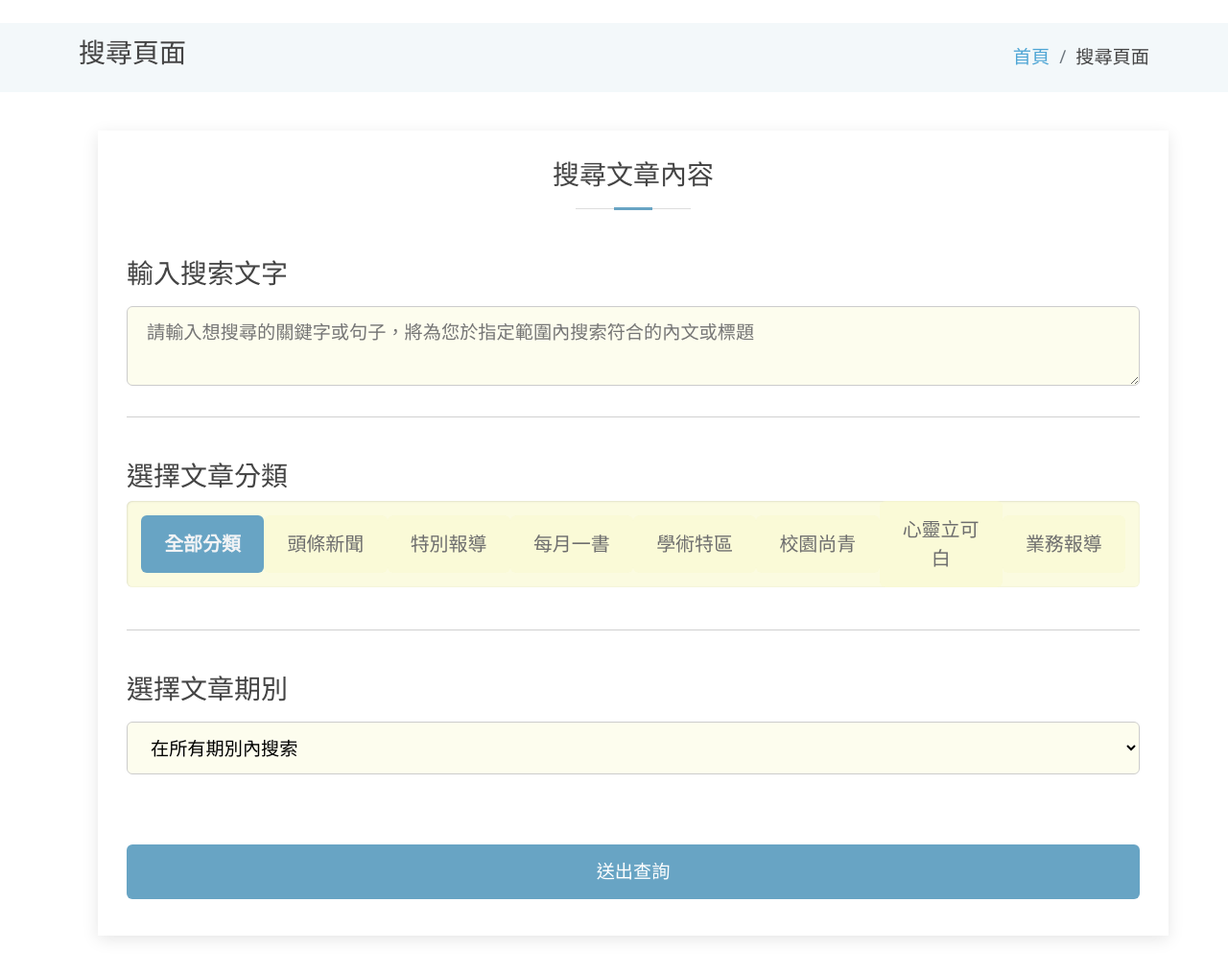
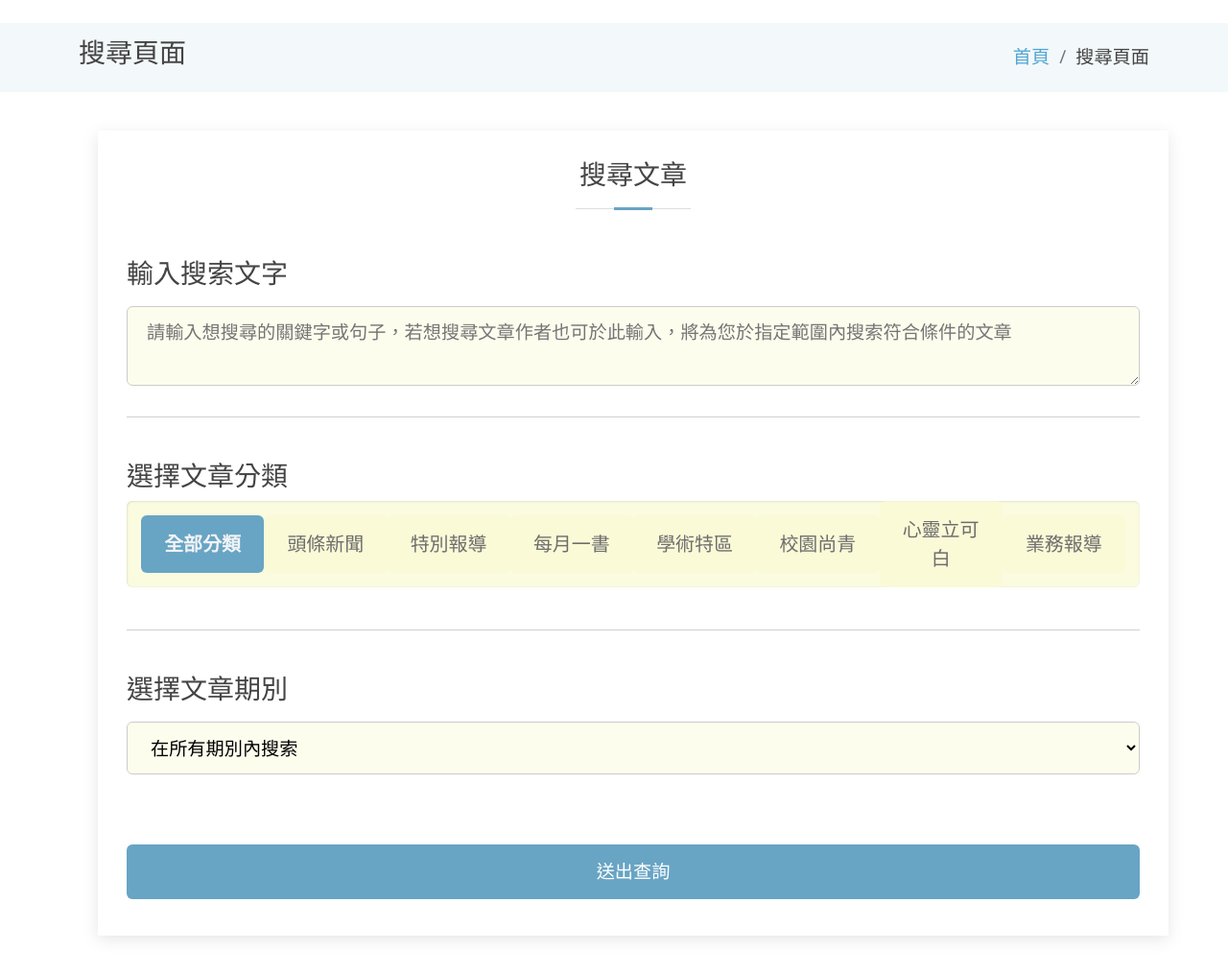
Before and after one commit to luckypig3400/Ntunhs_RWD_Periodical_e-News_System, a PHP site: page /eNewsBackend/views/search.php in a window 1280 px wide. Shown: the part 56-1071 px from the top of the page at 96% size. Run offline with PHP 8.4, Linux system fonts and the light colour scheme; data comes from the database, SQL or seed files in the repository; data that the repository does not hold is empty; some libraries are stand-ins or nearby versions.

Commit message:
feat: enable Search Page search article writer

```diff
--- a/model/searchDatabase.php
+++ b/model/searchDatabase.php
@@ -12,7 +12,7 @@ function searchDatabase($searchKeyword, $searchCategory, $searchPeriod)
         $conn = new PDO("mysql:host=$servername;dbname=$dbname", $username, $password);
         $conn->setAttribute(PDO::ATTR_ERRMODE, PDO::ERRMODE_EXCEPTION);
 
-        $sql = "SELECT * FROM `periodical` WHERE (`quillcontent` LIKE '%" . $searchKeyword . "%' OR `subject` LIKE '%" . $searchKeyword . "%')";
+        $sql = "SELECT * FROM `periodical` WHERE (`quillcontent` LIKE '%" . $searchKeyword . "%' OR `subject` LIKE '%" . $searchKeyword . "%' OR `writer` LIKE '%" . $searchKeyword . "%' )";
         if ($searchCategory != "all" && $searchCategory != "") {
             $sql .= " AND `categoryID` = '" . $searchCategory . "'";
         }
--- a/views/search.php
+++ b/views/search.php
@@ -39,13 +39,13 @@ require_once("partials/head.php");
         <div class="sidebar col-lg-12 entries">
 
           <div class="section-title">
-            <h2>搜尋文章內容</h2>
+            <h2>搜尋文章</h2>
           </div>
 
           <!-- https://www.w3schools.com/howto/howto_css_stacked_form.asp -->
           <form class="searchForm" action="" method="POST">
             <h3 class="blog-title">輸入搜索文字</h3>
-            <textarea id="searchTextInput" name="searchText" placeholder="請輸入想搜尋的關鍵字或句子，將為您於指定範圍內搜索符合的內文或標題"></textarea>
+            <textarea id="searchTextInput" name="searchText" placeholder="請輸入想搜尋的關鍵字或句子，若想搜尋文章作者也可於此輸入，將為您於指定範圍內搜索符合條件的文章"></textarea>
             <hr><br>
 
             <h3 class="blog-title">選擇文章分類</h3>
```
Also changed, not shown: README.md.
